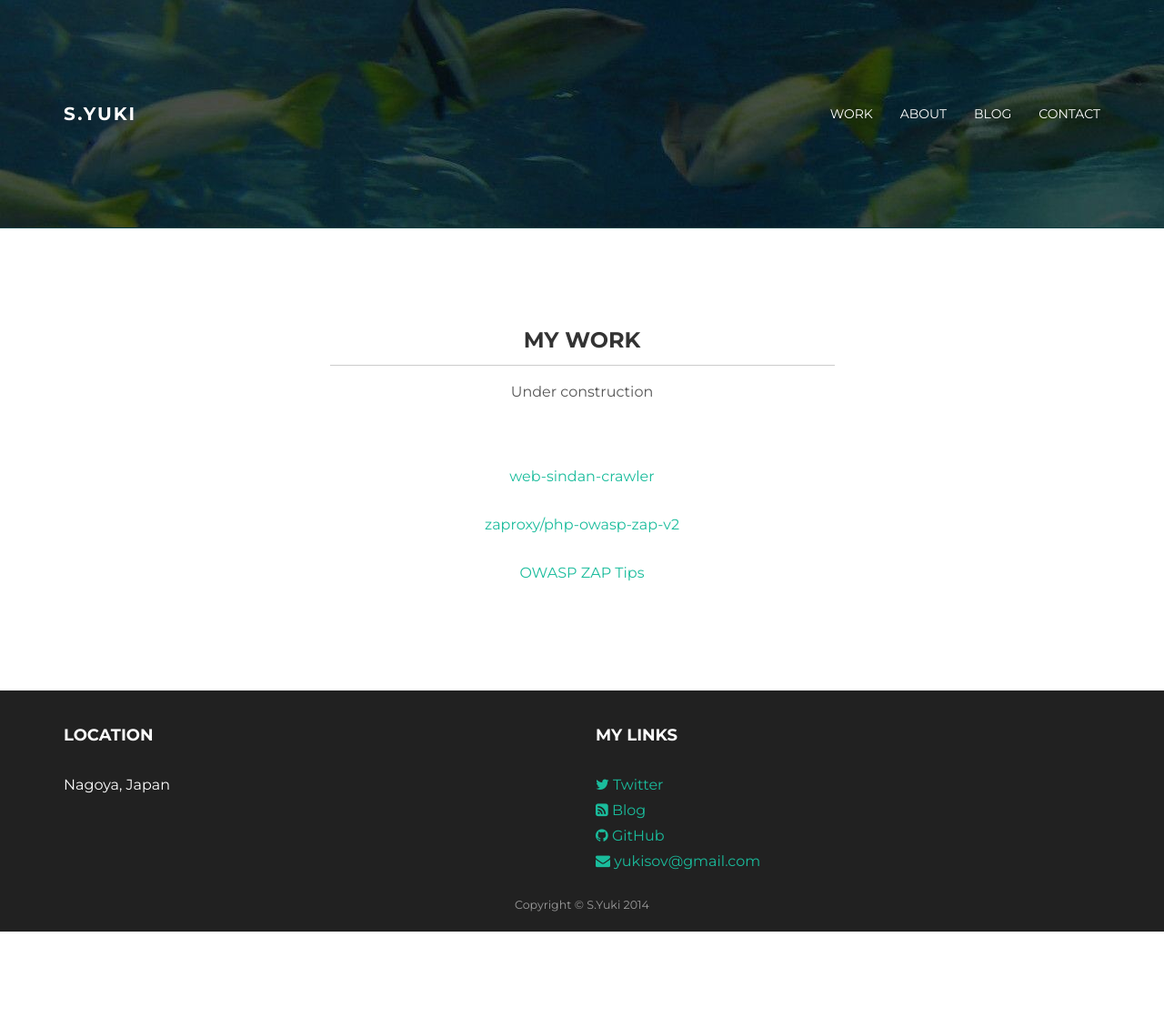
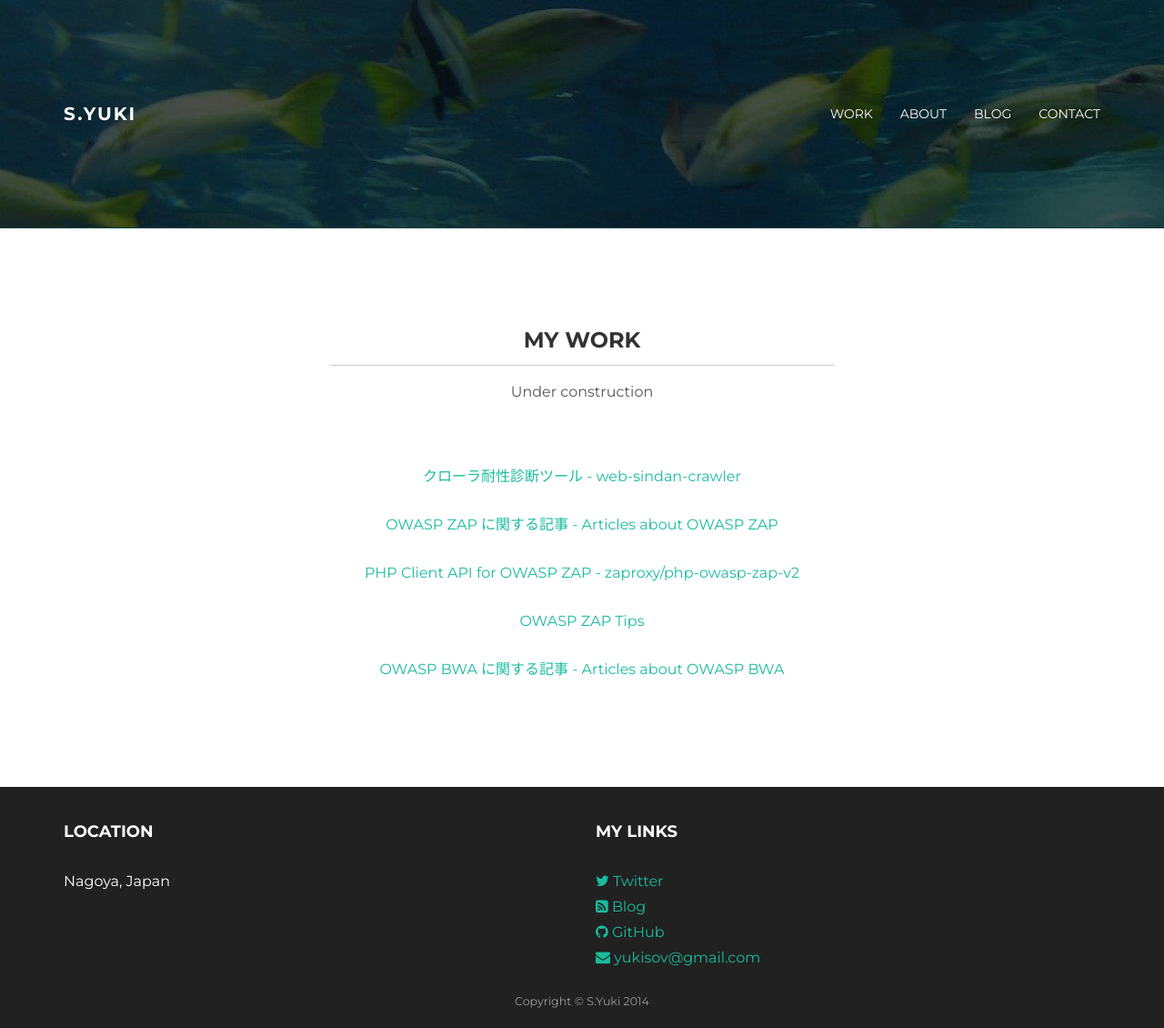
Before and after one commit to yukisov/yukisov.github.io, a Jekyll site: the page built from work.html, in a window 1280 px wide. Shown: the whole page at 91% size. Built offline with Jekyll 4.4.1, drawn with Linux system fonts in a browser that asks for light colours; nearby versions of some CDN libraries; before the commit the page ends 1024 px from its top, so only the background shows below that.

Commit message:
Add some works on work.html

```diff
--- a/work.html
+++ b/work.html
@@ -17,15 +17,27 @@ layout: default
 
   <div class="row mt centered">
     <div class="col-md-6 col-md-offset-3 centered">
+
       <p>
-        <a href="https://github.com/yukisov/web-sindan-crawler" target="_blank">web-sindan-crawler</a>
+        <a href="https://github.com/yukisov/web-sindan-crawler" target="_blank">クローラ耐性診断ツール - web-sindan-crawler</a>
       </p>
+
       <p>
-        <a href="https://packagist.org/packages/zaproxy/php-owasp-zap-v2" target="_blank">zaproxy/php-owasp-zap-v2</a>
+        <a href="http://www.pupha.net/owasp-zap/" target="_blank">OWASP ZAP に関する記事 - Articles about OWASP ZAP</a>
       </p>
+
+      <p>
+        <a href="https://packagist.org/packages/zaproxy/php-owasp-zap-v2" target="_blank">PHP Client API for OWASP ZAP - zaproxy/php-owasp-zap-v2</a>
+      </p>
+
       <p>
         <a href="http://yukisov.github.io/zap-docs-japanese/" target="_blank">OWASP ZAP Tips</a>
       </p>
+
+      <p>
+        <a href="http://www.pupha.net/owasp-bwa/" target="_blank">OWASP BWA に関する記事 - Articles about OWASP BWA</a>
+      </p>
+
     </div>
   </div><!-- /row -->
 
```
